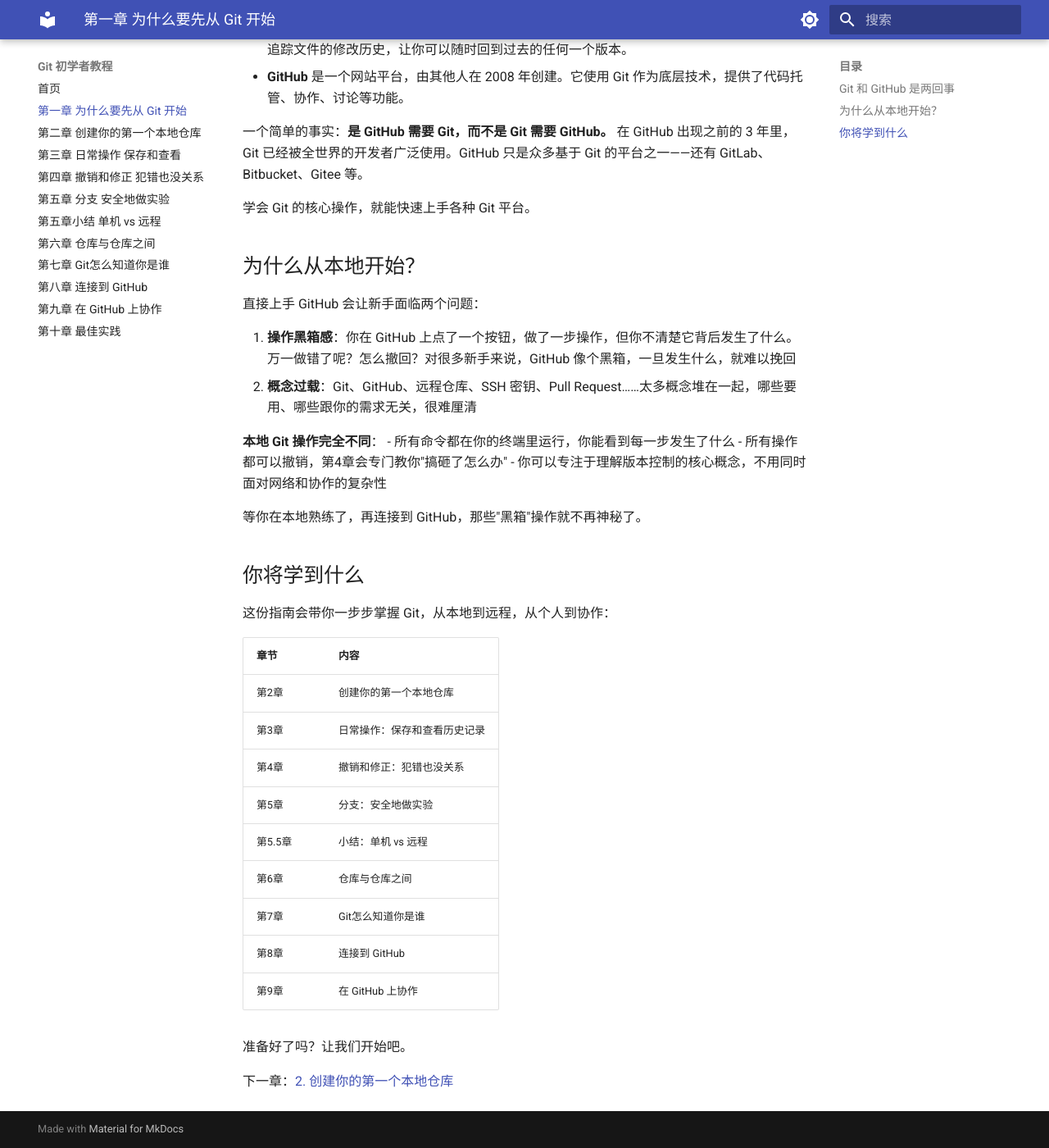
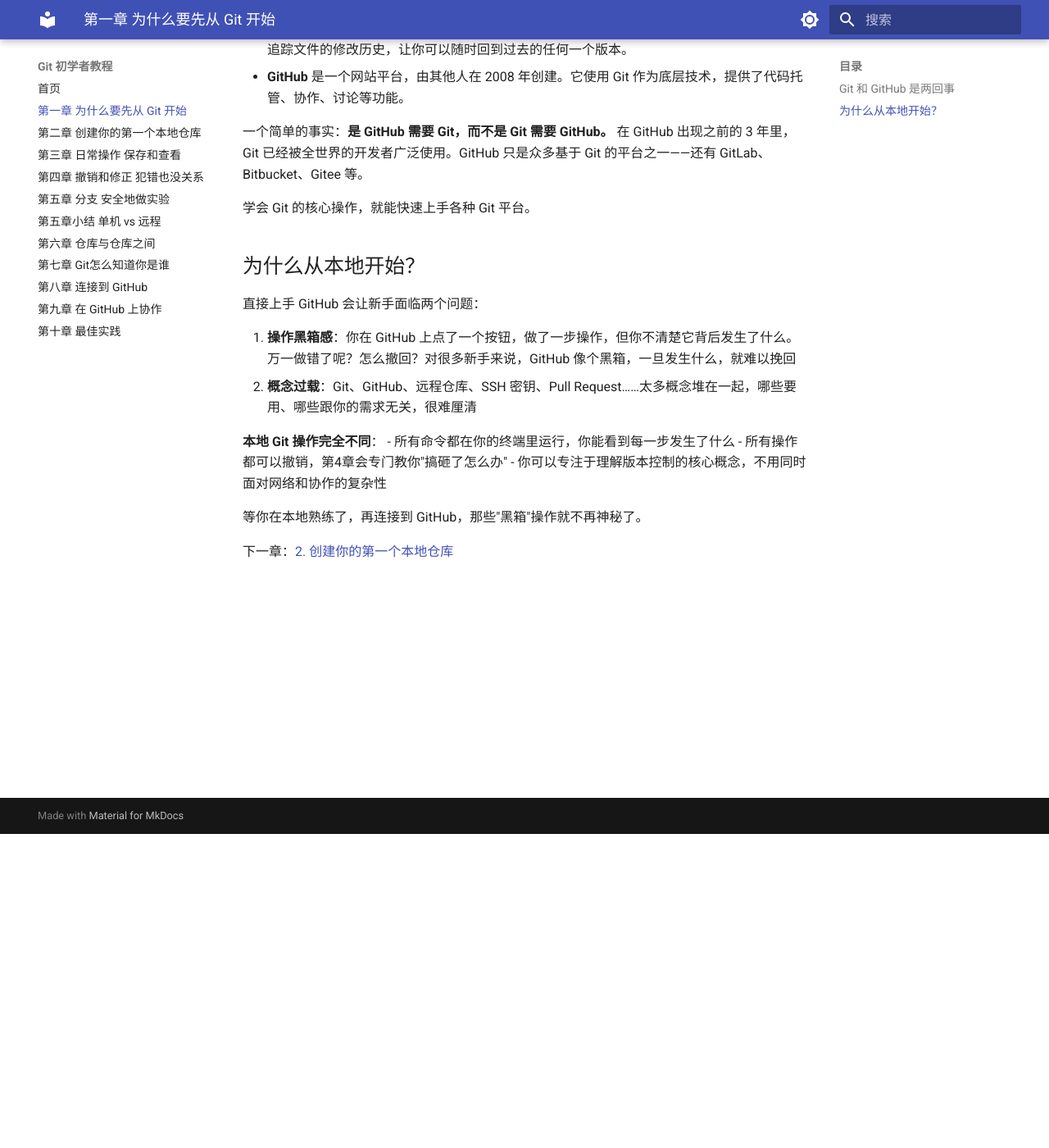
Before and after one commit to kagada/github-beginer-guide, an MkDocs documentation site: the page built from docs/1-为什么要先从 Git 开始.md, in a window 1280 px wide and 1400 px high, scrolled down 383 px. Shown: the whole window at 82% size. Built offline with MkDocs 1.6.1 and Material for MkDocs 9.7.7, drawn with Linux system fonts in a browser that asks for light colours.

Commit message:
docs: remove chapter 1 table of contents

```diff
--- a/docs/1-为什么要先从 Git 开始.md
+++ b/docs/1-为什么要先从 Git 开始.md
@@ -29,22 +29,4 @@
 
 等你在本地熟练了，再连接到 GitHub，那些"黑箱"操作就不再神秘了。
 
-## 你将学到什么
-
-这份指南会带你一步步掌握 Git，从本地到远程，从个人到协作：
-
-| 章节 | 内容 |
-|------|------|
-| 第2章 | 创建你的第一个本地仓库 |
-| 第3章 | 日常操作：保存和查看历史记录 |
-| 第4章 | 撤销和修正：犯错也没关系 |
-| 第5章 | 分支：安全地做实验 |
-| 第5.5章 | 小结：单机 vs 远程 |
-| 第6章 | 仓库与仓库之间 |
-| 第7章 | Git怎么知道你是谁 |
-| 第8章 | 连接到 GitHub |
-| 第9章 | 在 GitHub 上协作 |
-
-准备好了吗？让我们开始吧。
-
 下一章：[2. 创建你的第一个本地仓库](./2-创建你的第一个本地仓库.md)
```
